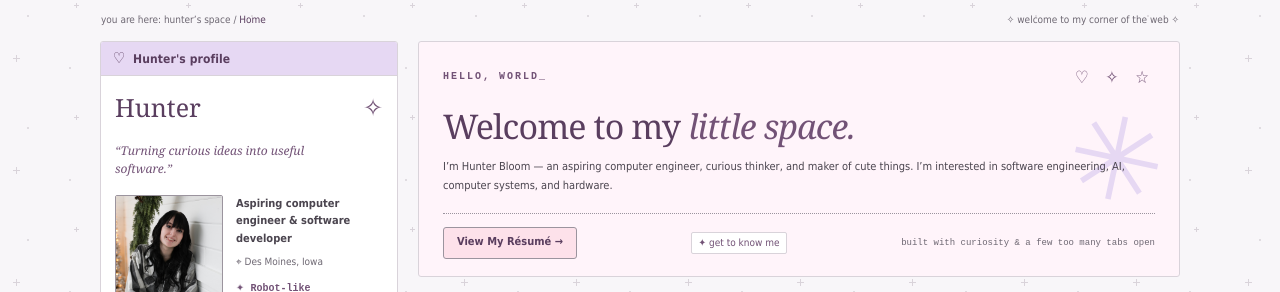
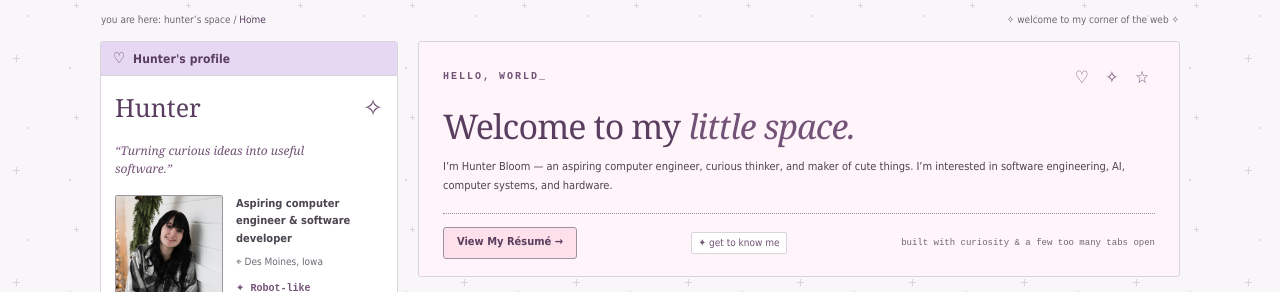
Before and after one commit to hntrbloom/huntrr-portfolio, a React (Vite) app in the folder hunter-portfolio-starter/: page / in a window 1280 px wide. Shown: the part 181-473 px from the top of the page. Built offline with nearby package versions, Linux system fonts and the light colour scheme.

Commit message:
Remove welcome symbol rendered as green emoji on iPad

```diff
--- a/hunter-portfolio-starter/src/pages/Home.tsx
+++ b/hunter-portfolio-starter/src/pages/Home.tsx
@@ -11,7 +11,6 @@ export default function Home() {
       <h1 id="welcome-heading">Welcome to my <em>little space.</em></h1>
       <p>I’m {profile.name} — an aspiring computer engineer, curious thinker, and maker of cute things. I’m interested in software engineering, AI, computer systems, and hardware.</p>
       <div className="welcome-bottom"><Link className="button button-primary" to="/resume">View My Résumé →</Link><Badge to="/about">✦ get to know me</Badge><span>built with curiosity & a few too many tabs open</span></div>
-      <span className="welcome-spark" aria-hidden="true">✳</span>
     </section>
     <RetroBox title="Hunter's blurbs" icon="♡" className="blurb-box">
       <h3>About me:</h3><p>{profile.introduction}</p>
```
